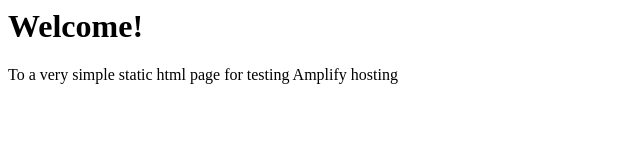
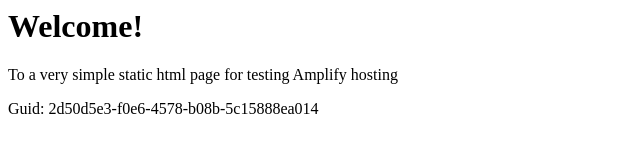
Before and after one commit to aws-aemilia-hkg/Github-PR-Commit-Integration-Test-DoNotTouch-Gith-OKSLNVO2-v1-preprod-ap-east-1, a website: page src/index.html in a window 1280 px wide. Shown: the whole page, without its empty margins (0-640 px from the left). Drawn offline with Linux system fonts and the light colour scheme.

Commit message:
commit from integ tests

```diff
--- a/src/index.html
+++ b/src/index.html
@@ -1,3 +1,5 @@
+
+
 <html lang="en">
 
 <head>
@@ -10,6 +12,6 @@
 <body>
     <h1>Welcome!</h1>
     <p>To a very simple static html page for testing Amplify hosting</p>
-</body>
+    <p>Guid: 2d50d5e3-f0e6-4578-b08b-5c15888ea014</p></body>
 
 </html>
```
